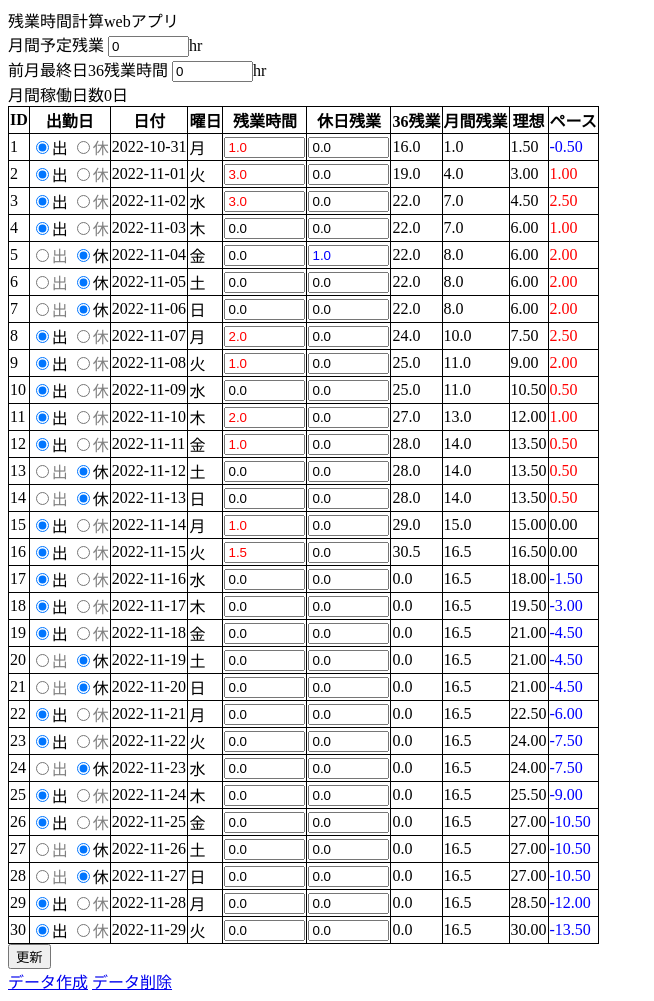
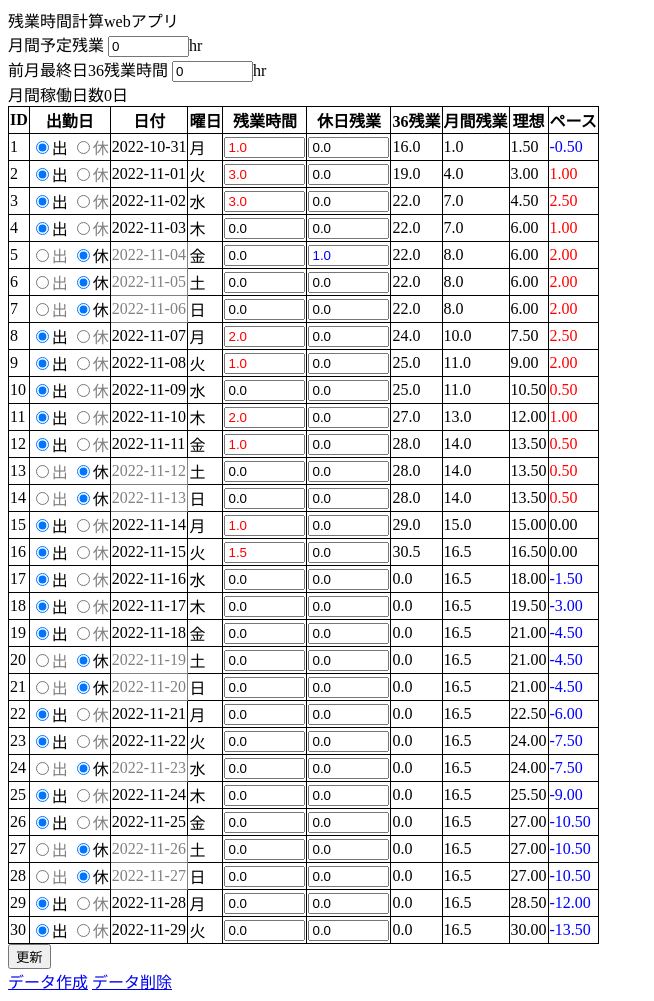
Before and after one commit to morimoro/zangyo, a Flask app: page / in a window 1280 px wide. Shown: the whole page, without its empty margins (0-654 px from the left). Run offline with Flask 2, Linux system fonts and the light colour scheme; data comes from the database, SQL or seed files in the repository; both versions use the stored data as it was after the commit.

Commit message:
ver.1完成

```diff
--- a/app.py
+++ b/app.py
@@ -2,7 +2,6 @@
 
 from flask import Flask, render_template, request, redirect, url_for
 from flask_sqlalchemy import SQLAlchemy
-from sqlalchemy import func
 # from sqlalchemy import desc #降順に並べ替えの時に必要
 import os
 import datetime
--- a/templates/index.html
+++ b/templates/index.html
@@ -50,14 +50,18 @@
                   {% if overtime.status == 0 %}
                   <label class="gray"><input type="radio" name="status_{{overtime.id}}" value=1>出</label>
                   <label><input type="radio" name="status_{{overtime.id}}" value=0 checked>休</label>
+              </td>
+              <td class="gray">
+                {{ overtime.date }}
+              </td>
                   {% else %}
                   <label><input type="radio" name="status_{{overtime.id}}" value=1 checked>出</label>
                   <label class="gray"><input type="radio" name="status_{{overtime.id}}" value=0>休</label>
-                  {% endif %}
               </td>
               <td>
                 {{ overtime.date }}
               </td>
+              {% endif %}
               <td>
                 {% if overtime.weekday == 0 %}月
                 {% elif overtime.weekday == 1 %}火
```
Also changed, not shown: instance/zangyo.sqlite.
